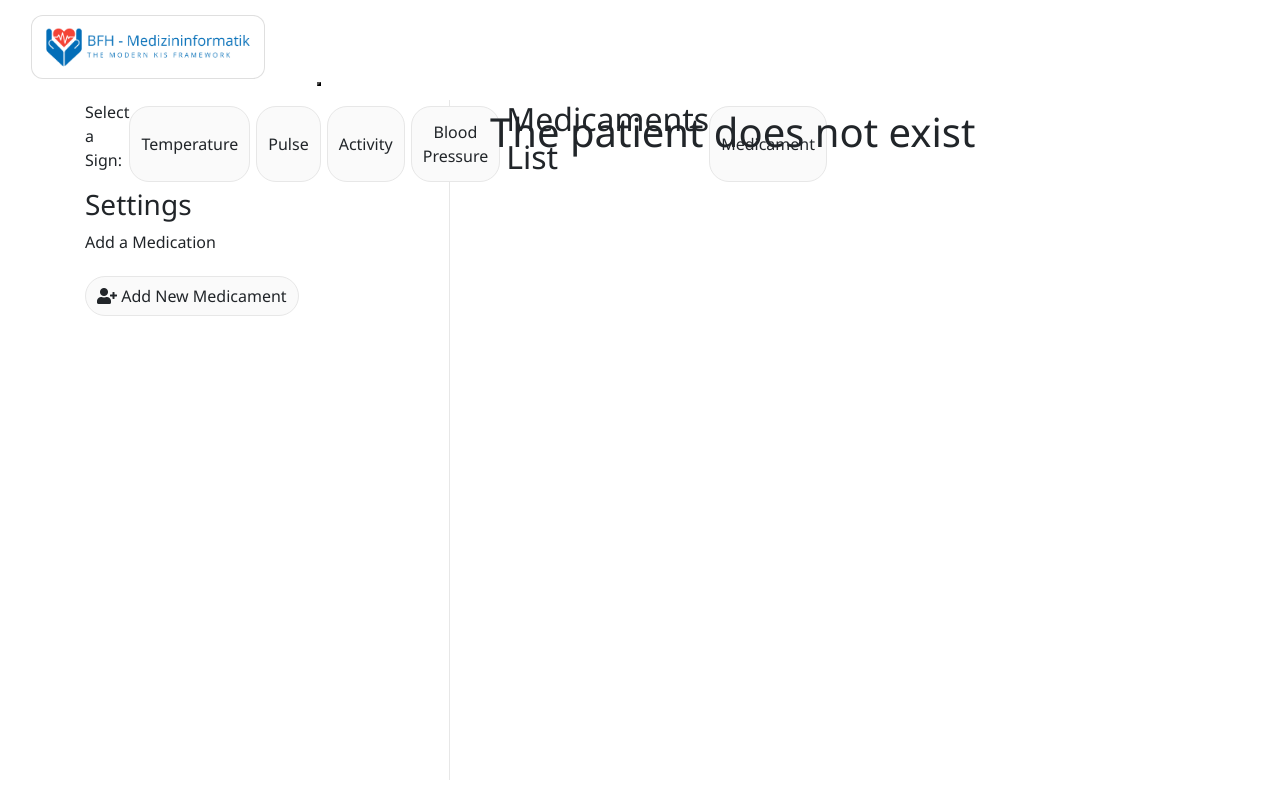
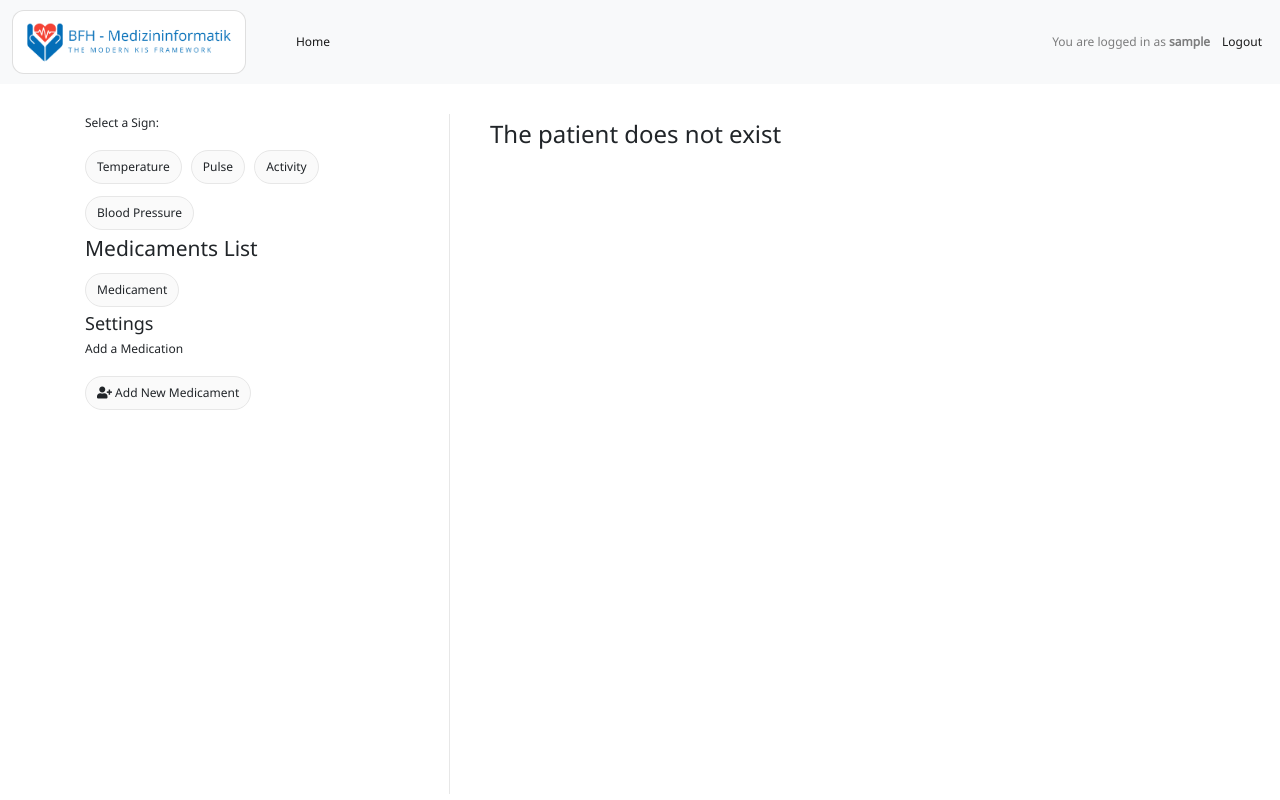
Before and after one commit to frickerg/BTX8054-WebProject, a PHP site: page /viewPatient.php in a window 1280 px wide. Run offline with PHP 8.4, Linux system fonts and the light colour scheme; the visitor is signed in with stand-in values (Sample User, id 1); some libraries are stand-ins or nearby versions.

Commit message:
Update UI to Bootstrap 4

```diff
--- a/src/css/custom.css
+++ b/src/css/custom.css
@@ -2,6 +2,16 @@
 	padding: 0;
 	margin: 0;
 }
+
+html {
+	font-size: 12px;
+}
+
+.h1, h1 { font-size: 2.0rem; }
+.h2, h2 { font-size: 1.75rem; }
+.h3, h3 { font-size: 1.50rem; }
+.h4, h4 { font-size: 1.25rem; }
+.h5, h5 { font-size: 1.0rem; }
 
 .placeholder1 {
 	color: #036eb8;
@@ -16,6 +26,10 @@
 	padding: 0;
 	min-width:320px;
 	margin: 0 auto;
+}
+
+.container {
+    margin-top: 2.5rem;
 }
 
 #logoMain {
@@ -57,6 +71,10 @@
 	background-color: #e7e7e7;
 }
 
+.btn-group {
+	display: inline-block;
+}
+
 .signs {
     display: none;
 }
@@ -70,8 +88,8 @@
 }
 
 .patient-portrait {
-	width: 112px;
-    height: 112px;
+	width: 7.5rem;
+    height: 7.5rem;
 }
 
 .card-img-top {
@@ -80,20 +98,11 @@
 }
 
 .patient-portrait, .card-img-top {
-	border: 7px solid #e7e7e7;
+	border: 0.5rem solid #e7e7e7;
 	-webkit-background-size: cover !important;
 	-moz-background-size: cover !important;
 	-o-background-size: cover !important;
 	background-size: cover !important;
-}
-
-.nospace {
-	padding: 0;
-	margin: 0;
-}
-
-.navbar {
-	height: 100px;
 }
 
 #sidebar {
@@ -105,12 +114,7 @@
     padding-left: 40px;
 }
 
-.navbar-brand {
-    height: fit-content;
-}
-
 .navbar-brand>img {
-    display: block;
     height: 64px;
     border-radius: 12px;
     padding: 8px;
@@ -118,12 +122,7 @@
 	margin-right: 32px;
 }
 
-.navbar-default .navbar-nav>li>a {
-    line-height: 64px;
-    padding: 0px 55px;
-    margin-top: 16px;
+.patientinfo {
+	margin: 0 -15px;
+    padding: 30px 0;
 }
-
-.patientinfo {
-	margin: 30px 0;
-}
--- a/src/listPatients.php
+++ b/src/listPatients.php
@@ -21,9 +21,9 @@
     $result = $dbh->query($sql);
     echo '<div class="row">';
     while ($line = $result->fetch()) {
-        echo '<div class="col-xs-12 col-sm-6 col-lg-4">';
+        echo '<div class="col-12 col-sm-6 col-lg-4">';
         echo '<div class="card">';
-        echo '<div class="card-img-top img-responsive" style="background: url(img/patient/'.strtolower($line['first_name'].$line['name']).'.jpg) no-repeat center center"></div>';
+        echo '<div class="card-img-top" style="background: url(img/patient/'.strtolower($line['first_name'].$line['name']).'.jpg) no-repeat center center"></div>';
         echo '<div class="card-body">';
         echo '<h2 class="card-title">'.$line['first_name'].' '.$line['name'].'</h2>';
         echo '<p class="card-text">lorem ipsum</p>';
--- a/src/main.php
+++ b/src/main.php
@@ -71,13 +71,13 @@
 		</div>
 		<div class="row" id="loginForm">
 			<form method="POST">
-				<div class="form-group col-xs-12">
+				<div class="form-group col-12">
 					<label for="user" class="col-sm-2 col-form-label">Username</label>
 					<div class="col-sm-10">
 						<input type="text" class="form-control" id="user" name="user" placeholder="Username">
 					</div>
 				</div>
-				<div class="form-group col-xs-12">
+				<div class="form-group col-12">
 					<label for="password" class="col-sm-2 col-form-label">Password</label>
 					<div class="col-sm-10">
 						<input type="password" class="form-control" id="pwd" name="pwd" placeholder="Password">
--- a/src/viewPatient.php
+++ b/src/viewPatient.php
@@ -9,34 +9,28 @@
     include 'pdo.inc.php';
 ?>
 
-<nav class="navbar navbar-default">
-	<div class="container-fluid">
-		<div class="navbar-header">
+<nav class="navbar navbar-expand-lg navbar-light bg-light">
 	<a class="navbar-brand" href="#">
 		<img class="img-responsive" src="img/logo.png" alt="BFH - Bern University Of Applied Sciences">
 	</a>
-
-			<button type="button" class="navbar-toggle collapsed" data-toggle="collapse" data-target="#navbar" aria-expanded="false" aria-controls="navbar">
-				<span class="sr-only">Toggle navigation</span>
-				<span class="icon-bar"></span>
-				<span class="icon-bar"></span>
-				<span class="icon-bar"></span>
+	<button class="navbar-toggler" type="button" data-toggle="collapse" data-target="#navbarSupportedContent" aria-controls="navbarSupportedContent" aria-expanded="false" aria-label="Toggle navigation">
+		<span class="navbar-toggler-icon"></span>
 	</button>
-		</div>
-		<div id="navbar" class="navbar-collapse collapse">
-			<ul class="nav navbar-nav">
-				<li class="active"><a href="listPatients.php">Home</a></li>
+	<div class="collapse navbar-collapse" id="navbarSupportedContent">
+		<ul class="navbar-nav mr-auto">
+			<li class="nav-item active">
+				<a class="nav-link" href="listPatients.php">Home <span class="sr-only">(current)</span></a>
+			</li>
 		</ul>
-			<ul class="nav navbar-nav navbar-right">
-				<li>
-					<?php echo '<a>You are logged in as <b>'.$_SESSION['user'].'</b></a>'; ?>
+		<ul class="navbar-nav navbar-right">
+			<li class="nav-item">
+				<?php echo '<a class="nav-link">You are logged in as <b>'.$_SESSION['user'].'</b></a>'; ?>
 			</li>
-				<li><a href="logout.php">Logout</a></li>
+			<li class="nav-item active">
+				<a class="nav-link" href="logout.php">Logout</a>
+			</li>
 		</ul>
 	</div>
-		<!--/.nav-collapse -->
-	</div>
-	<!--/.container-fluid -->
 </nav>
 
 <div class="container">
@@ -62,10 +56,10 @@
                     while ($line = $statement0->fetch()) {
                         echo '<h1>Patient - Vital Signs</h1>';
                         echo'<div class="patientinfo row">';
-                        echo '<div class="col-xs-4 nospace">';
-                        echo '<div class="img-circle patient-portrait" style="background: url(img/patient/'.strtolower($line['first_name'].$line['name']).'.jpg) no-repeat center center"></div>';
+                        echo '<div class="col-4">';
+                        echo '<div class="rounded-circle patient-portrait img-responsive" style="background: url(img/patient/'.strtolower($line['first_name'].$line['name']).'.jpg) no-repeat center center"></div>';
                         echo '</div>';
-                        echo '<div class="col-xs-8">';
+                        echo '<div class="col-8">';
                         echo '<h3>'.$line['first_name'].'  '.$line['name'].'</h3>';
                         echo '<p>'.$line['gender'].'<br/>'.$line['birthdate'].'</p>';
                         echo '</div>';
@@ -77,16 +71,17 @@
                 echo $e->getMessage();
             }
             ?>
+				<p>Select a Sign:</p>
 				<div class="btn-group" style="width:100%">
-				<p>Select a Sign:</p>
 					<button class="btn-light" onclick="displayVitalSigns('Temperature');">Temperature</button>
 					<button class="btn-light" onclick="displayVitalSigns('Pulse');">Pulse</button>
 					<button class="btn-light" onclick="displayVitalSigns('Activity');">Activity</button>
 					<button class="btn-light" onclick="displayVitalSigns('Blood Pressure');">Blood Pressure</button>
+				</div>
 				<h2>Medicaments List</h2>
+				<div class="btn-group" style="width:100%">
 					<button class="btn-light" onclick="displayMedicaments('Medicament');">Medicament</button>
 				</div>
-
 				<h3>Settings</h3>
 				<p>Add a Medication</p>
 				<button class="btn-light" id="addValue">
```
Lines whose indentation alone changed are shown as unchanged.
